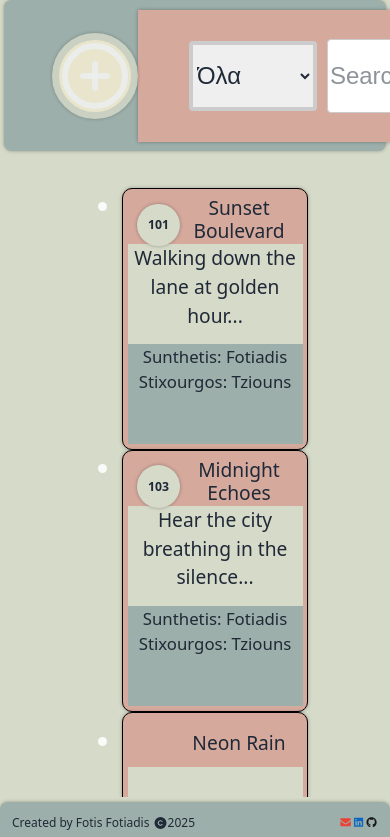
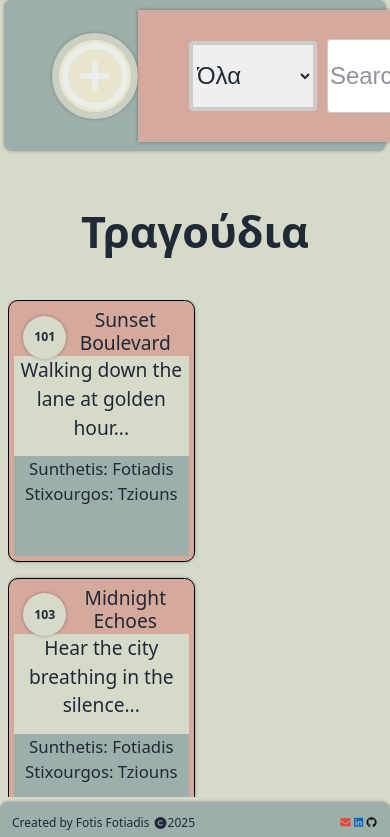
Before and after one commit to Skioulis/disc-React-App, a React (Vite) app in the folder disc-app/: page / in a window 390 px wide. Shown: the top 837 px of the page. Built offline with nearby package versions, Linux system fonts and the light colour scheme.

Commit message:
Add page design diagram, `Disc` and `Person` models, and update styles for better responsiveness and text clamping.

```diff
--- a/disc-app/src/App.css
+++ b/disc-app/src/App.css
@@ -29,6 +29,21 @@ body {
     /*padding: 0 ;*/
 
 }
+header {
+    /*position: fixed;*/
+    /*background-color:var(--color-surface);*/
+    /*top: 0;*/
+    /*left: 0;*/
+    /*right: 0;*/
+    /*width: 98%;*/
+    /*z-index: 1000;*/
+    /*margin: 0 auto;*/
+    /*padding: 0;*/
+    top: 0;
+    left: 0;
+    right: 0;
+
+}
 
 /*header {*/
 /*    background-color: var(--color-bg);*/
--- a/disc-app/src/App.jsx
+++ b/disc-app/src/App.jsx
@@ -8,6 +8,7 @@ function App() {
 
   return (
     <div className="App-flex">
+
         <Navbar />
 
         <main>
--- a/disc-app/src/components/SongList/SongList.css
+++ b/disc-app/src/components/SongList/SongList.css
@@ -1,3 +1,56 @@
-.list-container{
-    z-index: 1400;
+/* ... existing code ... */
+
+.list-container {
+    display: flex;
+    flex-wrap: wrap;
+    gap: 16px;
+    list-style: none;
+    padding: 0;
+    margin: 0;
 }
+.list-container > li {
+    /* Set a reasonable width for each card so they wrap nicely */
+    flex: 1 1 220px; /* grows, shrinks, base width */
+}
+
+.list-scroll {
+    max-height: 60vh; /* adjust as needed */
+    overflow: auto;   /* enables vertical and horizontal scrolling if needed */
+    padding-right: 4px; /* space for scrollbar */
+}
+
+.list-title {
+    font-size: 1.2rem;
+    font-weight: bold;
+    margin-bottom: 1rem;
+    color: var(--color-text);
+}
+
+/* ... existing code ... */
+/* Scrollbar colors for Firefox */
+.list-scroll {
+    scrollbar-width: thin; /* auto | thin | none */
+    scrollbar-color: var(--color-accent) transparent; /* thumb | track */
+}
+
+/* Scrollbar styling for Chromium, Safari, Edge */
+.list-scroll::-webkit-scrollbar {
+    width: 10px;          /* vertical scrollbar width */
+    height: 10px;         /* horizontal scrollbar height */
+}
+
+.list-scroll::-webkit-scrollbar-track {
+    background: transparent;              /* track color */
+    border-radius: 8px;
+}
+
+.list-scroll::-webkit-scrollbar-thumb {
+    background-color: var(--color-accent); /* thumb color */
+    border-radius: 8px;
+    border: 2px solid transparent;         /* creates padding effect */
+    background-clip: content-box;
+}
+
+.list-scroll::-webkit-scrollbar-thumb:hover {
+    background-color: var(--color-primary); /* hover color */
+}
--- a/disc-app/src/components/SongList/SongList.jsx
+++ b/disc-app/src/components/SongList/SongList.jsx
@@ -8,12 +8,19 @@ export default function SongList() {
 
     return (
         <>
+            <div className="list-title">
+                <h2>
+                    Τραγούδια
+                </h2>
+            </div>
+            <div className="list-scroll" >
             <ul className="list-container">
             {SampleSongs.map((song) => (
                 <li>
                     <Card key={song.id} song={song}/>
                 </li>))}
             </ul>
+            </div>
         </>
     )
 }
```
